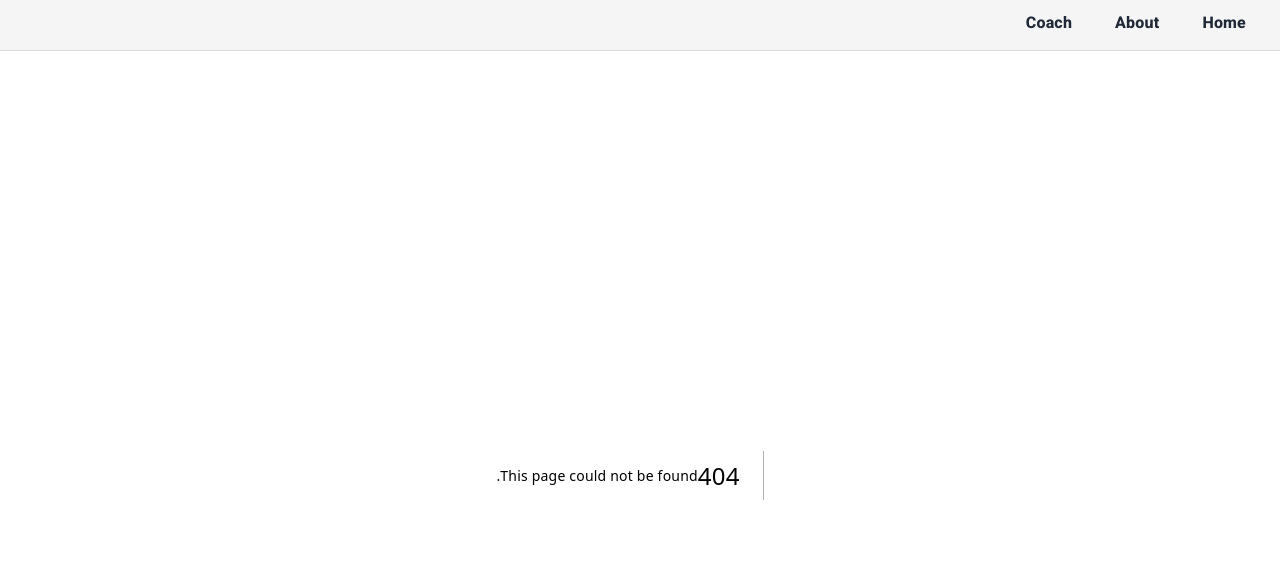
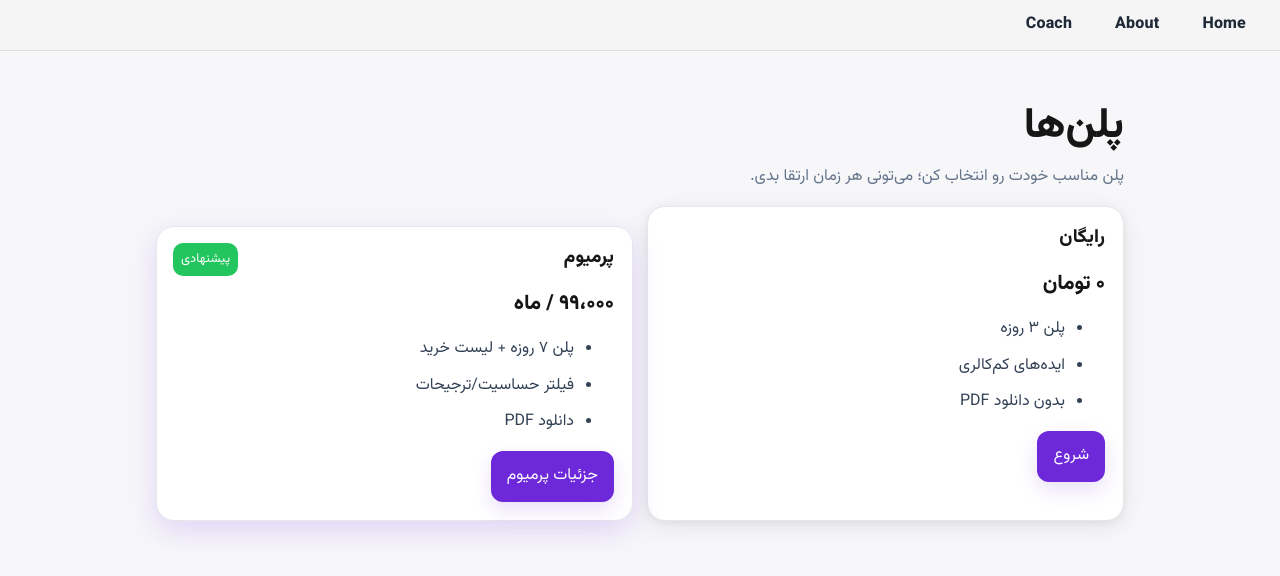
Before and after one commit to marmar-biz/nutrition-ai-coach, a Next.js app: page /plans in a window 1280 px wide. Before the commit this address had no page. Shown: the top 576 px of the page. Built offline with nearby package versions, Linux system fonts and the light colour scheme.

Commit message:
feat: create plans page with weekly meal plans and upgrade option

```diff
--- /dev/null
+++ b/pages/plans.js
@@ -0,0 +1,62 @@
+// pages/plans.js
+import Link from 'next/link';
+
+export default function Plans() {
+  const plans = [
+    {
+      id: 'free',
+      title: 'رایگان',
+      price: '۰ تومان',
+      features: ['پلن ۳ روزه', 'ایده‌های کم‌کالری', 'بدون دانلود PDF'],
+      cta: { href: '/coach', label: 'شروع' },
+    },
+    {
+      id: 'pro',
+      title: 'پرمیوم',
+      price: '۹۹،۰۰۰ / ماه',
+      features: ['پلن ۷ روزه + لیست خرید', 'فیلتر حساسیت/ترجیحات', 'دانلود PDF'],
+      cta: { href: '/premium', label: 'جزئیات پرمیوم' },
+      highlight: true,
+    },
+  ];
+
+  return (
+    <main dir="rtl" className="wrap">
+      <h1>پلن‌ها</h1>
+      <p className="hint">پلن مناسب خودت رو انتخاب کن؛ می‌تونی هر زمان ارتقا بدی.</p>
+
+      <div className="grid">
+        {plans.map(p => (
+          <article key={p.id} className={`card ${p.highlight ? 'hl' : ''}`}>
+            {p.highlight && <span className="badge">پیشنهادی</span>}
+            <h3>{p.title}</h3>
+            <div className="price">{p.price}</div>
+            <ul className="feat">
+              {p.features.map((f, i) => <li key={i}>{f}</li>)}
+            </ul>
+            <Link href={p.cta.href} className={`btn ${p.highlight ? 'primary' : 'ghost'}`}>
+              {p.cta.label}
+            </Link>
+          </article>
+        ))}
+      </div>
+
+      <style jsx>{`
+        .wrap{ max-width:1000px; margin:24px auto; padding:0 16px }
+        h1{ margin:8px 0 6px }
+        .hint{ color:#64748b; margin-bottom:14px }
+        .grid{ display:grid; gap:14px; grid-template-columns:1fr; }
+        .card{ position:relative; background:#fff; border:1px solid #e5e7eb; border-radius:18px; padding:18px }
+        .hl{ box-shadow:0 10px 30px rgba(124,58,237,.18) }
+        .badge{ position:absolute; left:16px; top:16px; background:#22c55e; color:#fff; padding:4px 8px; border-radius:10px; font-size:.8rem }
+        .price{ font-weight:800; font-size:1.3rem; margin:6px 0 10px }
+        .feat{ margin:0 0 14px; color:#334155 }
+        .feat li{ margin:6px 0 }
+        .btn{ padding:10px 14px; border-radius:12px; font-weight:600; display:inline-block }
+        .primary{ background:#7c3aed; color:#fff }
+        .ghost{ border:1px solid #cbd5e1; color:#0f172a; background:#fff }
+        @media(min-width:680px){ .grid{ grid-template-columns:repeat(2,1fr) } }
+      `}</style>
+    </main>
+  );
+}
```
